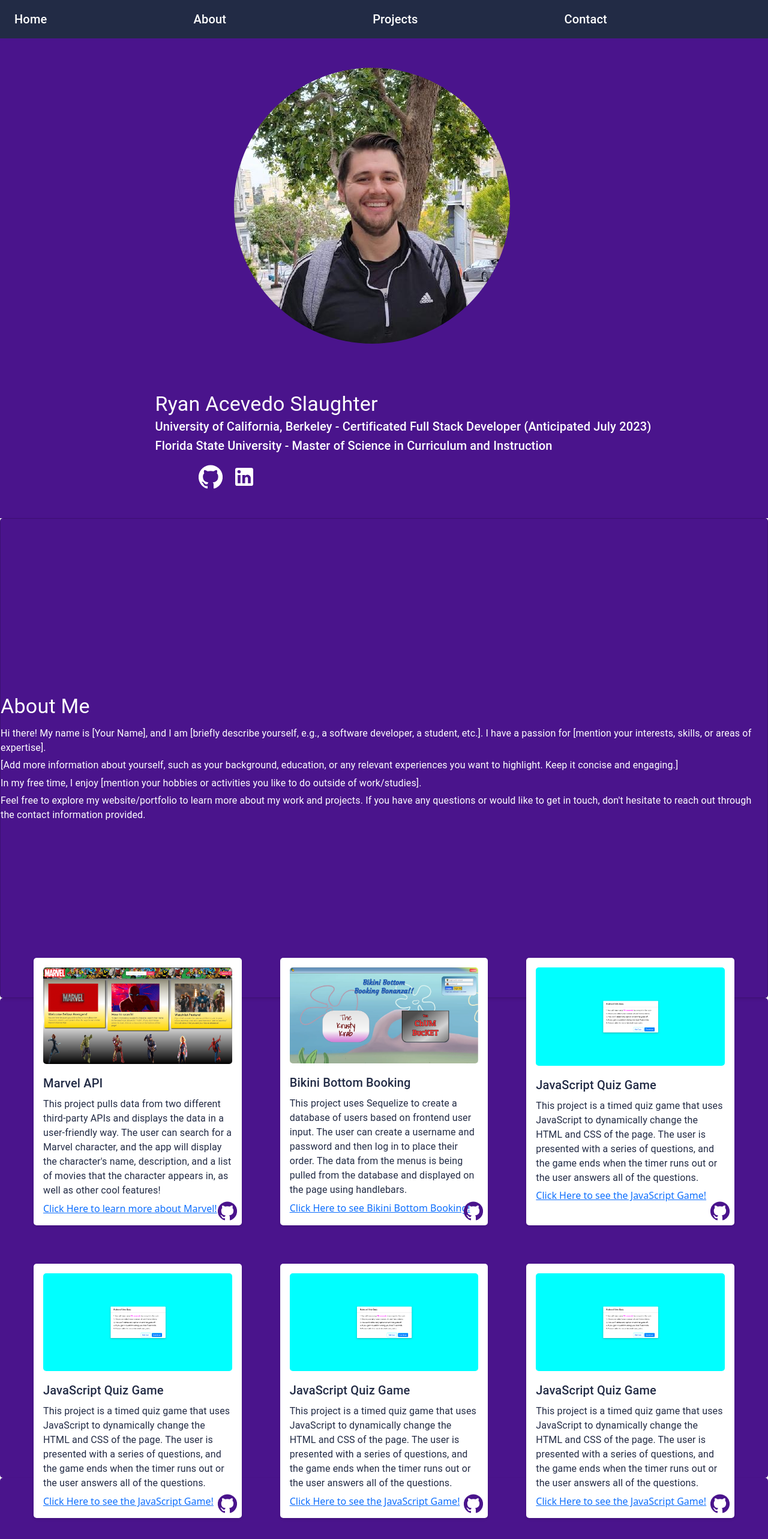
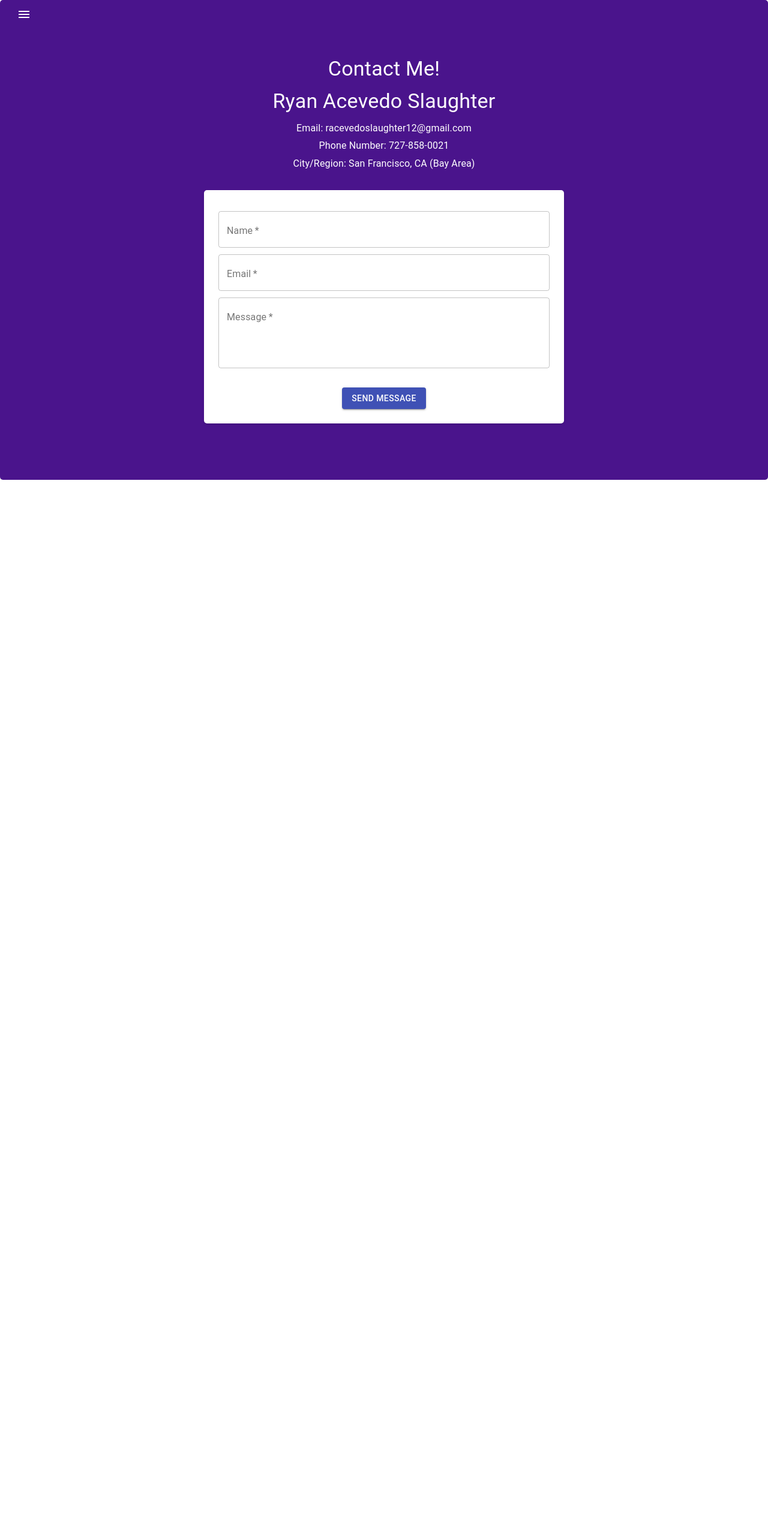
Before and after one commit to rslaughter12/react-portfolio, a React (Create React App) app: page /contact in a window 1280 px wide. Shown: the top 2566 px of the page at 60% size. After the commit the page ends 800 px from the top, so only its background shows below. Built offline with nearby package versions, Linux system fonts and the light colour scheme.

Commit message:
seperate pages, and navbar work

```diff
--- a/package.json
+++ b/package.json
@@ -16,7 +16,8 @@
     "bulma": "^0.9.4",
     "react": "^18.2.0",
     "react-dom": "^18.2.0",
-    "react-router-dom": "^6.14.0",
+    "react-router": "^6.14.1",
+    "react-router-dom": "^6.14.1",
     "react-scripts": "5.0.1",
     "web-vitals": "^2.1.4"
   },
--- a/src/App.js
+++ b/src/App.js
@@ -1,34 +1,22 @@
 import React, { useEffect } from 'react';
-
 import Navbar from './components/Navbar';
+import { BrowserRouter as Router } from 'react-router-dom'; // Update import statement
+import Routes from './Routes';
 import Welcome from './components/Welcome';
-import About from './components/About';
-import Projects from './components/Projects';
-import Contact from './components/Contact';
-
-import {
-  Typography,
-} from '@material-ui/core';
 
 const App = () => {
-  const name = 'Ryan';
-useEffect(() => {}, [
-]);
+  useEffect(() => {
+    // Add any side effects or dependencies here
+  }, []);
+
   return (
     <div className="App">
-      <Navbar/>
-      <Welcome
-        name={'Ryan Acevedo Slaughter'}
-        title={'Full Stack Developer'}
-        credentials={'University of California, Berkeley - Certificated Full Stack Developer (Anticipated July 2023)'}
-        degrees={'Florida State University - Master of Science in Curriculum and Instruction'}
-      />
-      <About/>
-      <Projects/>
-      <Contact/>
+      <Router>
+        <Navbar />
+        <Routes />
+      </Router>
     </div>
   );
 };
 
-
 export default App;
--- /dev/null
+++ b/src/Routes.js
@@ -0,0 +1,24 @@
+import React from 'react';
+import { Route, Routes } from 'react-router-dom'; // Update import statement
+import Welcome from './components/Welcome';
+import About from './components/About';
+import Projects from './components/Projects';
+import Contact from './components/Contact';
+
+const AppRoutes = () => {
+  return (
+    <Routes>
+      <Route path="/" element={ <Welcome
+        name={'Ryan Acevedo Slaughter'}
+        title={'Full Stack Developer'}
+        credentials={'University of California, Berkeley - Certificated Full Stack Developer (Anticipated July 2023)'}
+        degrees={'Florida State University - Master of Science in Curriculum and Instruction'}
+      />} />
+      <Route path="/about" element={<About />} />
+      <Route path="/projects" element={<Projects />} />
+      <Route path="/contact" element={<Contact />} />
+    </Routes>
+  );
+};
+
+export default AppRoutes;
--- a/src/components/About.js
+++ b/src/components/About.js
@@ -6,12 +6,17 @@ const useStyles = makeStyles((theme) => ({
   root: {
     height: '100vh',
     display: 'flex',
+    margin: '0 auto',
     justifyContent: 'center',
     alignItems: 'center',
-    backgroundColor: '#4A148C', // Replace with your desired dark blue/purple color code
+    backgroundColor: '#4A148C', // Set the overall background color to dark blue
+  },
+  content: {
+    backgroundColor: '#222B45', // Set the background color for the text section to a darker shade of blue
+    padding: theme.spacing(4), // Add padding around the text section
+    borderRadius: '5px', // Add border radius to the text section
     color: 'white', // Set text color to white
-    borderRadius: '5px', // Add border radius to the card
-    boxShadow: '0 2px 4px rgba(0, 0, 0, 0.1)', // Add a subtle shadow to the card
+    maxWidth: '1300px', // Limit the maximum width of the text section
   },
 }));
 
@@ -19,22 +24,16 @@ const About = () => {
   const classes = useStyles();
 
   return (
-    <div className={`card ${classes.root}`}> {/* Add the 'card' class and the custom styles */}
-      <div className="card-content">
+    <div className={classes.root}>
+      <div className={classes.content}>
         <Typography variant="h4" gutterBottom>
           About Me
         </Typography>
         <Typography variant="body1" gutterBottom>
-          Hi there! My name is [Your Name], and I am [briefly describe yourself, e.g., a software developer, a student, etc.]. I have a passion for [mention your interests, skills, or areas of expertise].
-        </Typography>
-        <Typography variant="body1" gutterBottom>
-          [Add more information about yourself, such as your background, education, or any relevant experiences you want to highlight. Keep it concise and engaging.]
-        </Typography>
-        <Typography variant="body1" gutterBottom>
-          In my free time, I enjoy [mention your hobbies or activities you like to do outside of work/studies].
+          Hi there! My name is Ryan Acevedo Slaughter, and I am a master's degree holding educator who has a full-stack developer certification (anticipated July 2023) through the University of California Berkeley Extension Program. I have a passion for learning and teaching, and I am excited to be a part of the future of education and technology. I am currently seeking a position as a full-stack developer in the San Francisco Bay Area.
         </Typography>
         <Typography variant="body1">
-          Feel free to explore my website/portfolio to learn more about my work and projects. If you have any questions or would like to get in touch, don't hesitate to reach out through the contact information provided.
+          Feel free to explore other parts of my page to learn more about my projects as well as if you have any questions or would like to get in touch, don't hesitate to reach out through the contact information provided on my contact page.
         </Typography>
       </div>
     </div>
--- a/src/components/Contact.js
+++ b/src/components/Contact.js
@@ -1,6 +1,6 @@
-import React from 'react';
+import React, { useState } from 'react';
 import { makeStyles } from '@material-ui/core/styles';
-import { Typography } from '@material-ui/core';
+import { Typography, TextField, Button } from '@material-ui/core';
 
 const useStyles = makeStyles((theme) => ({
   root: {
@@ -8,34 +8,130 @@ const useStyles = makeStyles((theme) => ({
     display: 'flex',
     justifyContent: 'center',
     alignItems: 'center',
-    backgroundColor: '#4A148C', // Replace with your desired dark blue/purple color code
-    color: 'white', // Set text color to white
-    borderRadius: '5px', // Add border radius to the container
-    boxShadow: '0 2px 4px rgba(0, 0, 0, 0.1)', // Add a subtle shadow to the container
+    backgroundColor: '#4A148C',
+    color: 'white',
+    borderRadius: '5px',
+    boxShadow: '0 2px 4px rgba(0, 0, 0, 0.1)',
+
   },
   contentContainer: {
     textAlign: 'center',
+
+  },
+  card: {
+    width: '600px',
+    margin: '0 auto',
+    marginTop: theme.spacing(4),
+    padding: theme.spacing(3),
+    backgroundColor: '#fff',
+    borderRadius: '5px',
+    boxShadow: '0 2px 4px rgba(0, 0, 0, 0.1)',
+  },
+  form: {
+    display: 'flex',
+    flexDirection: 'column',
+    alignItems: 'center',
+    marginTop: theme.spacing(2),
+  },
+  inputField: {
+    marginBottom: theme.spacing(2),
+    width: '100%',
+  },
+  submitButton: {
+    marginTop: theme.spacing(2),
+  },
+  successMessage: {
+    color: 'green',
+    marginTop: theme.spacing(2),
   },
 }));
 
 const Contact = () => {
   const classes = useStyles();
+  const [isFormSubmitted, setIsFormSubmitted] = useState(false);
+
+  const handleSubmit = (event) => {
+    event.preventDefault();
+
+    // Retrieve form values
+    const name = event.target.elements.name.value;
+    const email = event.target.elements.email.value;
+    const message = event.target.elements.message.value;
+
+    // Implement email sending functionality here or make an API request to send the data
+    // This code only displays the values in the console
+    console.log('Name:', name);
+    console.log('Email:', email);
+    console.log('Message:', message);
+
+    // Reset the form after submission
+    event.target.reset();
+
+    // Set the form submission status to true
+    setIsFormSubmitted(true);
+  };
 
   return (
     <div className={classes.root}>
       <div className={classes.contentContainer}>
+      <Typography variant="h4" gutterBottom>
+          Contact Me!
+        </Typography>
         <Typography variant="h4" gutterBottom>
-          Contact Information
+          Ryan Acevedo Slaughter
         </Typography>
         <Typography variant="body1" gutterBottom>
-          Email: example@example.com
+          Email: racevedoslaughter12@gmail.com
         </Typography>
         <Typography variant="body1" gutterBottom>
-          Phone: +1 123-456-7890
+          Phone Number: 727-858-0021
         </Typography>
         <Typography variant="body1">
-          City: Your City
+          City/Region: San Francisco, CA (Bay Area)
         </Typography>
+
+        <div className={classes.card}>
+          {!isFormSubmitted ? (
+            <form className={classes.form} onSubmit={handleSubmit}>
+              <TextField
+                id="name"
+                label="Name"
+                variant="outlined"
+                className={classes.inputField}
+                required
+              />
+              <TextField
+                id="email"
+                label="Email"
+                type="email"
+                variant="outlined"
+                className={classes.inputField}
+                required
+              />
+              <TextField
+                id="message"
+                label="Message"
+                multiline
+                rows={4}
+                variant="outlined"
+                className={classes.inputField}
+                required
+              />
+              <Button
+                type="submit"
+                variant="contained"
+                color="primary"
+                className={classes.submitButton}
+              >
+                Send Message
+              </Button>
+            </form>
+          ) : (
+            <Typography variant="h5" className={classes.successMessage}>
+              Message sent successfully!
+            </Typography>
+          )}
+        </div>
       </div>
     </div>
   );
--- a/src/components/Navbar.js
+++ b/src/components/Navbar.js
@@ -1,32 +1,33 @@
 import React, { useState } from 'react';
 import { makeStyles } from '@material-ui/core/styles';
-import AppBar from '@material-ui/core/AppBar';
-import Toolbar from '@material-ui/core/Toolbar';
-import Typography from '@material-ui/core/Typography';
-import Button from '@material-ui/core/Button';
 import IconButton from '@material-ui/core/IconButton';
 import MenuIcon from '@material-ui/icons/Menu';
 import Drawer from '@material-ui/core/Drawer';
 import List from '@material-ui/core/List';
 import ListItem from '@material-ui/core/ListItem';
 import ListItemText from '@material-ui/core/ListItemText';
-import Hidden from '@material-ui/core/Hidden';
+import { Link } from 'react-router-dom';
 
 const useStyles = makeStyles((theme) => ({
   root: {
     flexGrow: 1,
+    backgroundColor: '#4A148C',
+    position: 'relative',
   },
   menuButton: {
-    marginRight: theme.spacing(2),
-  },
-  title: {
-    flexGrow: 1,
-  },
-  appBar: {
-    backgroundColor: '#222B45', // Change to your desired dark blue color
+    position: 'absolute',
+    top: 0,
+    left: 0,
+    zIndex: 1,
+    marginLeft: theme.spacing(2),
+    color: 'white',
   },
   drawerPaper: {
     width: 240,
+    color: 'white',
+    backgroundColor: '#222B45',
+    opacity: 0.9,
+    paddingTop: theme.spacing(4),
   },
 }));
 
@@ -38,11 +39,12 @@ export const Navbar = () => {
     setDrawerOpen(!drawerOpen);
   };
 
+  const handleMenuItemClick = () => {
+    setDrawerOpen(false);
+  };
+
   return (
     <div className={classes.root}>
-      <AppBar position="static" className={classes.appBar}>
-        <Toolbar>
-          <Hidden mdUp>
       <IconButton
         edge="start"
         className={classes.menuButton}
@@ -52,24 +54,6 @@ export const Navbar = () => {
       >
         <MenuIcon />
       </IconButton>
-          </Hidden>
-          <Hidden smDown>
-            <Typography variant="h6" className={classes.title}>
-              Home
-            </Typography>
-            <Typography variant="h6" className={classes.title}>
-              About
-            </Typography>
-            <Typography variant="h6" className={classes.title}>
-              Projects
-            </Typography>
-            <Typography variant="h6" className={classes.title}>
-              Contact
-            </Typography>
-          </Hidden>
-        </Toolbar>
-      </AppBar>
-      <Hidden mdUp>
       <Drawer
         variant="temporary"
         anchor="left"
@@ -80,21 +64,20 @@ export const Navbar = () => {
         }}
       >
         <List>
-            <ListItem button>
+          <ListItem button component={Link} to="/" onClick={handleMenuItemClick}>
             <ListItemText primary="Home" />
           </ListItem>
-            <ListItem button>
+          <ListItem button component={Link} to="/about" onClick={handleMenuItemClick}>
             <ListItemText primary="About" />
           </ListItem>
-            <ListItem button>
+          <ListItem button component={Link} to="/projects" onClick={handleMenuItemClick}>
             <ListItemText primary="Projects" />
           </ListItem>
-            <ListItem button>
+          <ListItem button component={Link} to="/contact" onClick={handleMenuItemClick}>
             <ListItemText primary="Contact" />
           </ListItem>
         </List>
       </Drawer>
-      </Hidden>
     </div>
   );
 };
--- a/src/components/Projects.js
+++ b/src/components/Projects.js
@@ -1,25 +1,33 @@
 import React from 'react';
-import { makeStyles } from '@material-ui/core/styles';
+import { makeStyles, useTheme } from '@material-ui/core/styles';
 import { Typography } from '@material-ui/core';
 import GitHubIcon from '@material-ui/icons/GitHub';
+import Stack from '@mui/material/Stack';
+import Button from '@mui/material/Button';
 
 const useStyles = makeStyles((theme) => ({
   root: {
-    height: '100vh',
+    height: '100%',
     display: 'flex',
+    flexDirection: 'column',
     justifyContent: 'center',
     alignItems: 'center',
     backgroundColor: '#4A148C',
     color: '#222B45',
     borderRadius: '5px',
     boxShadow: '0 2px 4px rgba(0, 0, 0, 0.1)',
+    padding: theme.spacing(2),
   },
   cardContainer: {
     display: 'grid',
     gridTemplateColumns: 'repeat(3, 1fr)',
     gap: theme.spacing(4),
-    maxWidth: '1200px',
+    maxWidth: '1500px',
     margin: '0 auto',
+    marginTop: theme.spacing(2),
+    [theme.breakpoints.down('sm')]: {
+      gridTemplateColumns: '1fr',
+    },
   },
   card: {
     margin: theme.spacing(2),
@@ -28,6 +36,10 @@ const useStyles = makeStyles((theme) => ({
     borderRadius: '5px',
     boxShadow: '0 2px 4px rgba(0, 0, 0, 0.1)',
     position: 'relative',
+    display: 'flex',
+    flexDirection: 'column',
+    justifyContent: 'space-between',
+    alignItems: 'center',
   },
   image: {
     width: '100%',
@@ -43,7 +55,11 @@ const useStyles = makeStyles((theme) => ({
     fontSize: '2rem',
     color: '#4A148C',
     marginLeft: theme.spacing(1),
+    marginBottom: theme.spacing(1.5),
     cursor: 'pointer',
+  },
+  title: {
+    color: 'white',
   },
 }));
 
@@ -56,6 +72,9 @@ const Projects = () => {
 
   return (
     <div className={classes.root}>
+      <Typography variant="h3" className={classes.title} gutterBottom>
+        Projects
+      </Typography>
       <div className={classes.cardContainer}>
         <div className={classes.card}>
           <img className={classes.image} src="Marvel.png" alt="Project 1" />
@@ -65,7 +84,9 @@ const Projects = () => {
           <Typography variant="body1" gutterBottom>
             This project pulls data from two different third-party APIs and displays the data in a user-friendly way. The user can search for a Marvel character, and the app will display the character's name, description, and a list of movies that the character appears in, as well as other cool features!
           </Typography>
-          <a href="https://rslaughter12.github.io/The-Avengers/">Click Here to learn more about Marvel!</a>
+          <Button className={classes.button} href="https://rslaughter12.github.io/The-Avengers/" variant="contained" sx={{ backgroundColor: '#4A148C', color: '#FFFFFF' }}>
+              Deployed
+          </Button>
           <div className={classes.linkContainer}>
             <GitHubIcon
               className={classes.linkIcon}
@@ -81,7 +102,9 @@ const Projects = () => {
           <Typography variant="body1" gutterBottom>
             This project uses Sequelize to create a database of users based on frontend user input. The user can create a username and password and then log in to place their order. The data from the menus is being pulled from the database and displayed on the page using handlebars.
           </Typography>
-          <a href="https://bbbooking.herokuapp.com/">Click Here to see Bikini Bottom Booking!</a>
+          <Button className={classes.button} href="https://bbbooking.herokuapp.com/" variant="contained" sx={{ backgroundColor: '#4A148C', color: '#FFFFFF' }}>
+              Deployed
+          </Button>
           <div className={classes.linkContainer}>
             <GitHubIcon
               className={classes.linkIcon}
@@ -97,7 +120,9 @@ const Projects = () => {
           <Typography variant="body1" gutterBottom>
             This project is a timed quiz game that uses JavaScript to dynamically change the HTML and CSS of the page. The user is presented with a series of questions, and the game ends when the timer runs out or the user answers all of the questions.
           </Typography>
-          <a href="https://rslaughter12.github.io/js-quiz-game/">Click Here to see the JavaScript Game!</a>
+          <Button className={classes.button} href="https://rslaughter12.github.io/js-quiz-game/" variant="contained" sx={{ backgroundColor: '#4A148C', color: '#FFFFFF' }}>
+              Deployed
+          </Button>
           <div className={classes.linkContainer}>
             <GitHubIcon
               className={classes.linkIcon}
@@ -106,50 +131,50 @@ const Projects = () => {
           </div>
         </div>
         <div className={classes.card}>
-          <img className={classes.image} src="JSQuiz.png" alt="Project 4" />
+          <img className={classes.image} src="weather.png" alt="Project 4" />
           <Typography variant="h6" gutterBottom>
-            JavaScript Quiz Game
+            Weather Dashboard
           </Typography>
           <Typography variant="body1" gutterBottom>
-            This project is a timed quiz game that uses JavaScript to dynamically change the HTML and CSS of the page. The user is presented with a series of questions, and the game ends when the timer runs out or the user answers all of the questions.
+            This project is a Weather Dashboard that pulls data from a third-party API and displays the current weather and a five-day forecast for the city that the user searches for. The user can also see a list of their recent searches and click on them to see the weather for that city again.
           </Typography>
-          <a href="https://rslaughter12.github.io/js-quiz-game/">Click Here to see the JavaScript Game!</a>
+          <Button className={classes.button} href="https://rslaughter12.github.io/Weather-Dashboard/" variant="contained" sx={{ backgroundColor: '#4A148C', color: '#FFFFFF' }}>
+              Deployed
+          </Button>
           <div className={classes.linkContainer}>
             <GitHubIcon
               className={classes.linkIcon}
-              onClick={() => handleGitHubClick('https://github.com/rslaughter12/js-quiz-game')}
+              onClick={() => handleGitHubClick('https://github.com/rslaughter12/Weather-Dashboard')}
             />
           </div>
         </div>
         <div className={classes.card}>
-          <img className={classes.image} src="JSQuiz.png" alt="Project 5" />
           <Typography variant="h6" gutterBottom>
-            JavaScript Quiz Game
+            Social Network API (Back End)
           </Typography>
           <Typography variant="body1" gutterBottom>
-            This project is a timed quiz game that uses JavaScript to dynamically change the HTML and CSS of the page. The user is presented with a series of questions, and the game ends when the timer runs out or the user answers all of the questions.
+            This project is a RESTful API for a social network web application where users can share their thoughts, react to friends’ thoughts, and create a friend list. This application uses Express.js for routing, a MongoDB database, and the Mongoose ODM.
           </Typography>
-          <a href="https://rslaughter12.github.io/js-quiz-game/">Click Here to see the JavaScript Game!</a>
+          <a>Click the Github Logo to see the code!</a>
           <div className={classes.linkContainer}>
             <GitHubIcon
               className={classes.linkIcon}
-              onClick={() => handleGitHubClick('https://github.com/rslaughter12/js-quiz-game')}
+              onClick={() => handleGitHubClick('https://github.com/rslaughter12/Social-Network-API')}
             />
           </div>
         </div>
         <div className={classes.card}>
-          <img className={classes.image} src="JSQuiz.png" alt="Project 5" />
           <Typography variant="h6" gutterBottom>
-            JavaScript Quiz Game
+            Project 3 (Coming Soon!)
           </Typography>
           <Typography variant="body1" gutterBottom>
-            This project is a timed quiz game that uses JavaScript to dynamically change the HTML and CSS of the page. The user is presented with a series of questions, and the game ends when the timer runs out or the user answers all of the questions.
+            When I complete my next project, it will be displayed here!
           </Typography>
-          <a href="https://rslaughter12.github.io/js-quiz-game/">Click Here to see the JavaScript Game!</a>
+          <a>Click here (in the future) to see the project!</a>
           <div className={classes.linkContainer}>
             <GitHubIcon
               className={classes.linkIcon}
-              onClick={() => handleGitHubClick('https://github.com/rslaughter12/js-quiz-game')}
+              // onClick={() => handleGitHubClick('')}
             />
           </div>
         </div>
--- a/src/components/Welcome.js
+++ b/src/components/Welcome.js
@@ -15,8 +15,10 @@ const useStyles = makeStyles((theme) => ({
   },
   textContainer: {
     textAlign: 'left',
-    marginLeft: theme.spacing(8), // Adjust the margin left of the text
-    marginTop: theme.spacing(8), // Adjust the margin top of the text
+    marginLeft: theme.spacing(7), // Adjust the margin left of the text
+    marginTop: theme.spacing(7), // Adjust the margin top of the text
+    backgroundColor: '#222B45', // Replace with your desired dark blue/purple color code
+    padding: theme.spacing(4), // Adjust the padding of the text
   },
   imageContainer: {
     display: 'flex',
```
Also changed, not shown: public/weather.png (added), 1 other file (tests, documents, lock files or other folders). Lines whose indentation alone changed are shown as unchanged.
